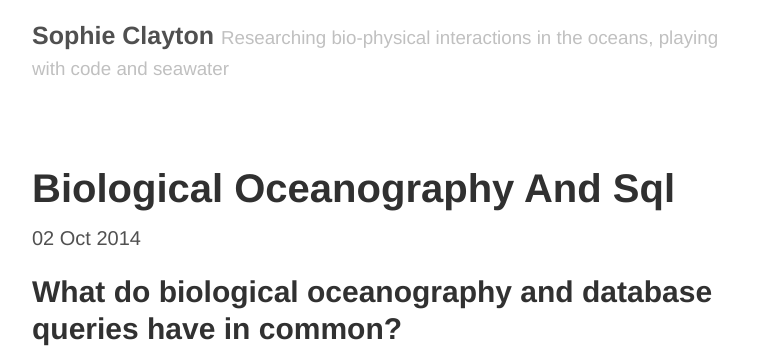
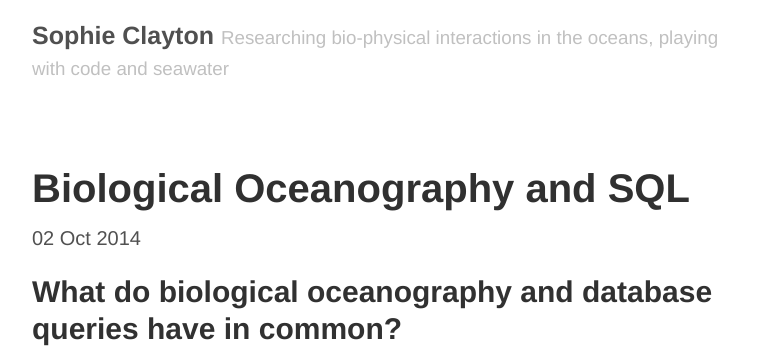
Before and after one commit to sophieclayton/old_blog, a Jekyll site: the page built from _posts/2014-10-02-biological-oceanography-and-SQL.md, in a window 1280 px wide. Shown: the top 363 px of the page, without its empty margins (248-1016 px from the left). Built offline with Jekyll 4.4.1, drawn with Linux system fonts in a browser that asks for light colours; Markdown is read by kramdown in place of the engine named in the settings; part of the change alters nothing that is shown.

```diff
--- a/_posts/2014-10-02-biological-oceanography-and-SQL.markdown
+++ b/_posts/2014-10-02-biological-oceanography-and-SQL.md
@@ -1,6 +1,7 @@
 ---
 published: true
 layout: post
+title: Biological Oceanography and SQL
 ---
 
 ## What do biological oceanography and database queries have in common?
```
